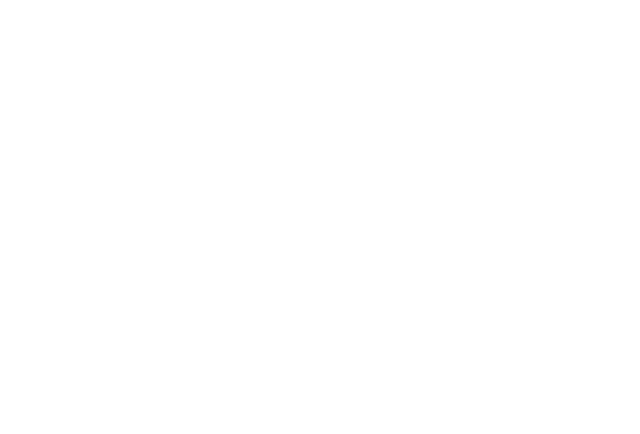
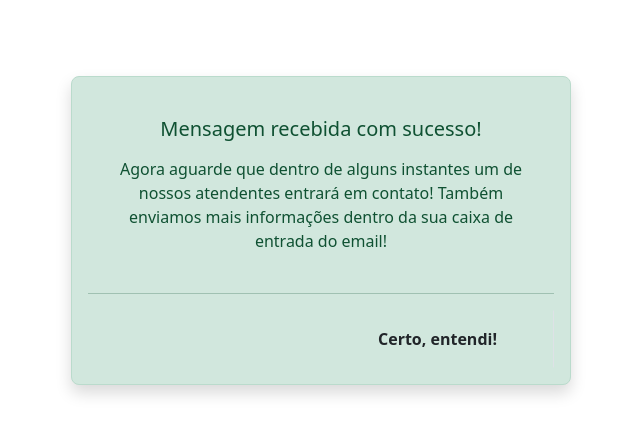
Before and after one commit to NCosta9/netsim-prd, a React (Create React App) app: page /sucesso in a window 1280 px wide. Before the commit this address had no page. Shown: the top 434 px of the page, without its empty margins (319-959 px from the left). Built offline with nearby package versions, Linux system fonts and the light colour scheme; a web font is replaced by a local one.

Commit message:
Paginas de alertas de sucesso e error finalizadas

```diff
--- /dev/null
+++ b/src/components/Alerts/Error.js
@@ -0,0 +1,24 @@
+export default function Error() {
+
+    return (
+
+        <div class="modal modal-sheet position-static d-block bg-body-secondary p-4 py-md-5" tabindex="-1" role="dialog" id="modalChoice">
+          <div class="modal-dialog" role="document">
+            <div class="alert alert-warning rounded-3 shadow ">
+              <div class="modal-body p-4 text-center">
+                <h5 class="mb-3">Ooops!! Algo deu errado!</h5>
+                <p class="mb-0">
+                  Fale com um de nossos atendentes, por meio dos nossos canais de atendimento, Whatsapp, ou telefone, para verificar ou dar continuidade no processo.
+
+                </p>
+              </div>
+              <hr/>
+              <div class="text-end p-0">
+                <a href="/cliente" class="btn btn-lg fs-6 text-decoration-none col-6 py-3 m-0 rounded-0 border-end fw-bold"> Certo, entendi! </a>
+              </div>
+            </div>
+          </div>
+        </div>
+
+      )
+  }
--- /dev/null
+++ b/src/components/Alerts/Sucesso.js
@@ -0,0 +1,24 @@
+export default function Sucesso() {
+
+    return (
+
+        <div class="modal modal-sheet position-static d-block bg-body-secondary p-4 py-md-5" tabindex="-1" role="dialog" id="modalChoice">
+          <div class="modal-dialog" role="document">
+            <div class="alert alert-success rounded-3 shadow">
+              <div class="modal-body p-4 text-center">
+                <h5 class="mb-3">Mensagem recebida com sucesso!</h5>
+                <p class="mb-0">
+                  Agora aguarde que dentro de alguns instantes um de nossos atendentes entrará em contato!
+                  Também enviamos mais informações dentro da sua caixa de entrada do email!
+                </p>
+              </div>
+              <hr/>
+              <div class="text-end p-0">
+                <a href="/cliente" class="btn btn-lg fs-6 text-decoration-none col-6 py-3 m-0 rounded-0 border-end fw-bold"> Certo, entendi! </a>
+              </div>
+            </div>
+          </div>
+        </div>
+
+      )
+  }
--- a/src/pages/AlertSucess/index.js
+++ /dev/null
@@ -1,24 +0,0 @@
-
-export default function AlertSucess(){
-
-    return(
-        <>
-            <div class="modal modal-sheet position-static d-block bg-body-secondary p-4 py-md-5" tabindex="-1" role="dialog" id="modalChoice">
-  <div class="modal-dialog" role="document">
-    <div class="modal-content rounded-3 shadow">
-      <div class="modal-body p-4 text-center">
-        <h5 class="mb-3">Mensagem recebida com sucesso!</h5>
-        <p class="mb-0">
-            Agora aguarde que dentro de alguns instantes um de nossos atendentes entrará em contato!
-            Também enviamos mais informações dentro da sua caixa de entrada do email!
-        </p>
-      </div>
-      <div class="modal-footer flex-nowrap p-0">
-        <a href="/cliente" class="btn btn-lg btn-link fs-6 text-decoration-none col-6 py-3 m-0 rounded-0 border-end fw-bold"> Certo, entendi! </a>
-      </div>
-    </div>
-  </div>
-</div>
-        </>
-    )
-}
--- a/src/routes.js
+++ b/src/routes.js
@@ -7,7 +7,9 @@
 import Radio from './pages/Radio';
 import Fibra from './pages/Fibra';
 
-import Alert from './pages/AlertSucess'
+import Sucesso from './components/Alerts/Sucesso.js';
+import Error from './components/Alerts/Error.js';
+
 
 
 //import para rota da area do cliente
@@ -42,7 +44,9 @@
                 <Route path="/fibra" element={ <Fibra/> } />
                 <Route path='/radio' element={ <Radio/>}/>
                 <Route path="/cliente" element={ <AreaCliente/> } />
-                <Route path="/alert" element={ <Alert/> } />
+                <Route path="/sucesso" element={ <Sucesso/> } />
+                <Route path="/error" element={ <Error/> } />
+
 
                 <Route path="/contrate-empresa" element={ <ContrateEmpresa/> } />
                 <Route path="/lite" element={ <Lite/> } />
--- a/src/utils/SendDadosPlanos.js
+++ b/src/utils/SendDadosPlanos.js
@@ -59,12 +59,12 @@
   ).then(
     (response) => {
      // console.log("DADOS ENVIADO COM SUCCESSO!", response.status, response.text);
-          navigate("/alert")
+          navigate("/sucesso")
 
     },
     (error) => {
-      console.log("OPS!! NÃO FOI POSSIVEL RECEBER OS DADOS...", error);
-
+      //console.log("OPS!! NÃO FOI POSSIVEL RECEBER OS DADOS...", error);
+      navigate("/error")
     }
   );
 
--- a/src/utils/SendDadosService.js
+++ b/src/utils/SendDadosService.js
@@ -50,12 +50,12 @@
   ).then(
     (response) => {
      // console.log("DADOS ENVIADO COM SUCCESSO!", response.status, response.text);
-          navigate("/cliente")
+          navigate("/sucesso")
 
     },
     (error) => {
-      console.log("OPS!! NÃO FOI POSSIVEL RECEBER OS DADOS...", error);
-
+      //console.log("OPS!! NÃO FOI POSSIVEL RECEBER OS DADOS...", error);
+      navigate("/error")
     }
   );
 
--- a/src/utils/SendDadosTitularidade.js
+++ b/src/utils/SendDadosTitularidade.js
@@ -47,12 +47,12 @@
   ).then(
     (response) => {
      // console.log("DADOS ENVIADO COM SUCCESSO!", response.status, response.text);
-          navigate("/cliente")
+          navigate("/sucesso")
 
     },
     (error) => {
-      console.log("OPS!! NÃO FOI POSSIVEL RECEBER OS DADOS...", error);
-
+      //console.log("OPS!! NÃO FOI POSSIVEL RECEBER OS DADOS...", error);
+      navigate("/error")
     }
   );
 
```
